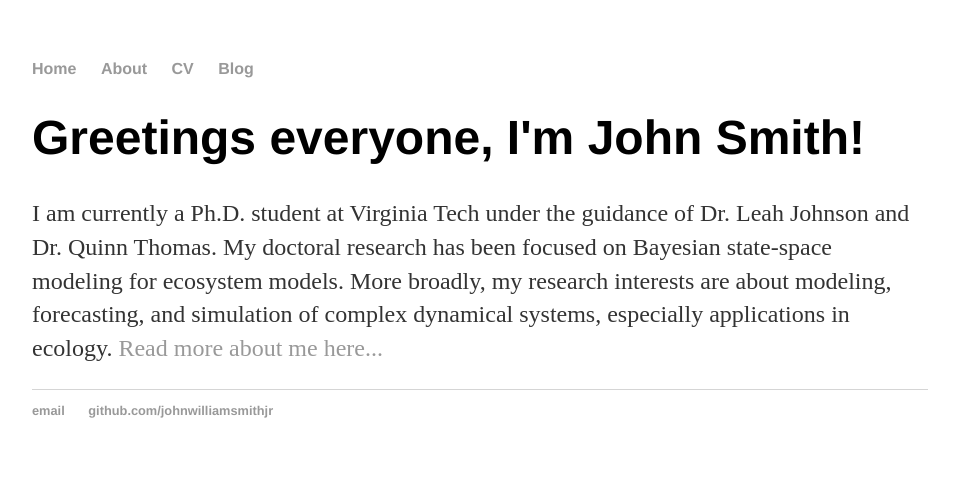
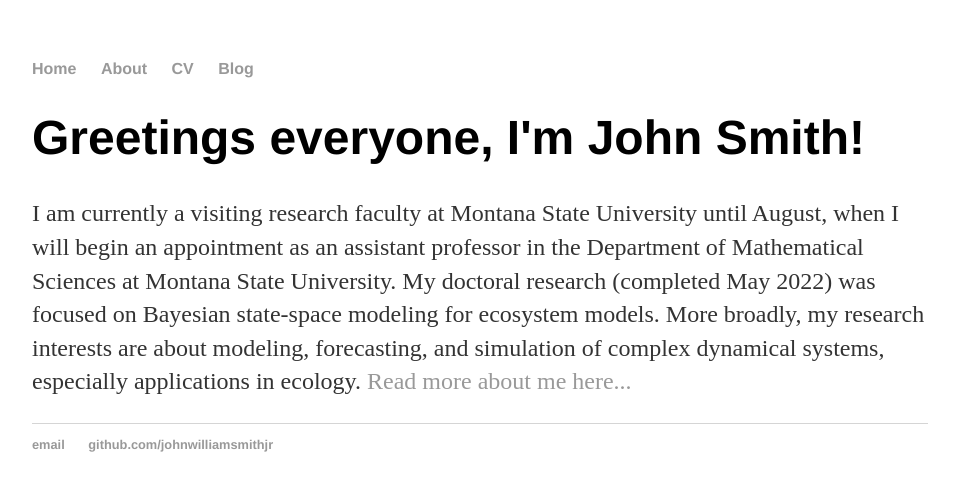
Before and after one commit to johnwilliamsmithjr/johnwilliamsmithjr.github.io, a Jekyll site: the page built from index.html, in a window 1280 px wide. Shown: the top 491 px of the page, without its empty margins (160-1119 px from the left). Built offline with Jekyll 4.4.1, drawn with Linux system fonts in a browser that asks for light colours.

Commit message:
updated index
updated employment infos

```diff
--- a/index.html
+++ b/index.html
@@ -4,5 +4,5 @@
 ---
 <div class="blurb">
 	<h1>Greetings everyone, I'm John Smith!</h1>
-	<p>I am currently a Ph.D. student at Virginia Tech under the guidance of Dr. Leah Johnson and Dr. Quinn Thomas. My doctoral research has been focused on Bayesian state-space modeling for ecosystem models. More broadly, my research interests are about modeling, forecasting, and simulation of complex dynamical systems, especially applications in ecology. <a href="/about">Read more about me here...</a></p>
+	<p>I am currently a visiting research faculty at Montana State University until August, when I will begin an appointment as an assistant professor in the Department of Mathematical Sciences at Montana State University. My doctoral research (completed May 2022) was focused on Bayesian state-space modeling for ecosystem models. More broadly, my research interests are about modeling, forecasting, and simulation of complex dynamical systems, especially applications in ecology. <a href="/about">Read more about me here...</a></p>
 </div><!-- /.blurb -->
```
